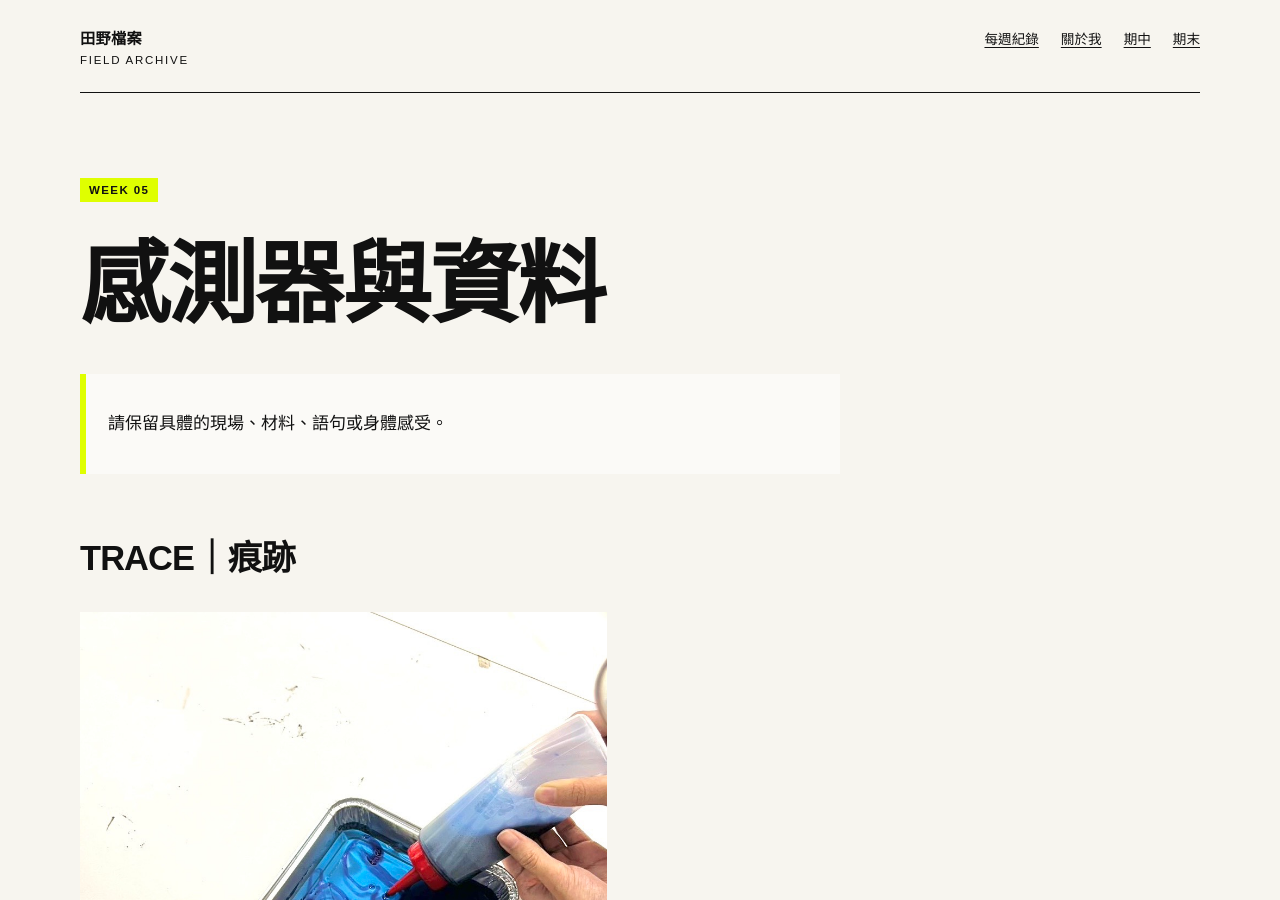
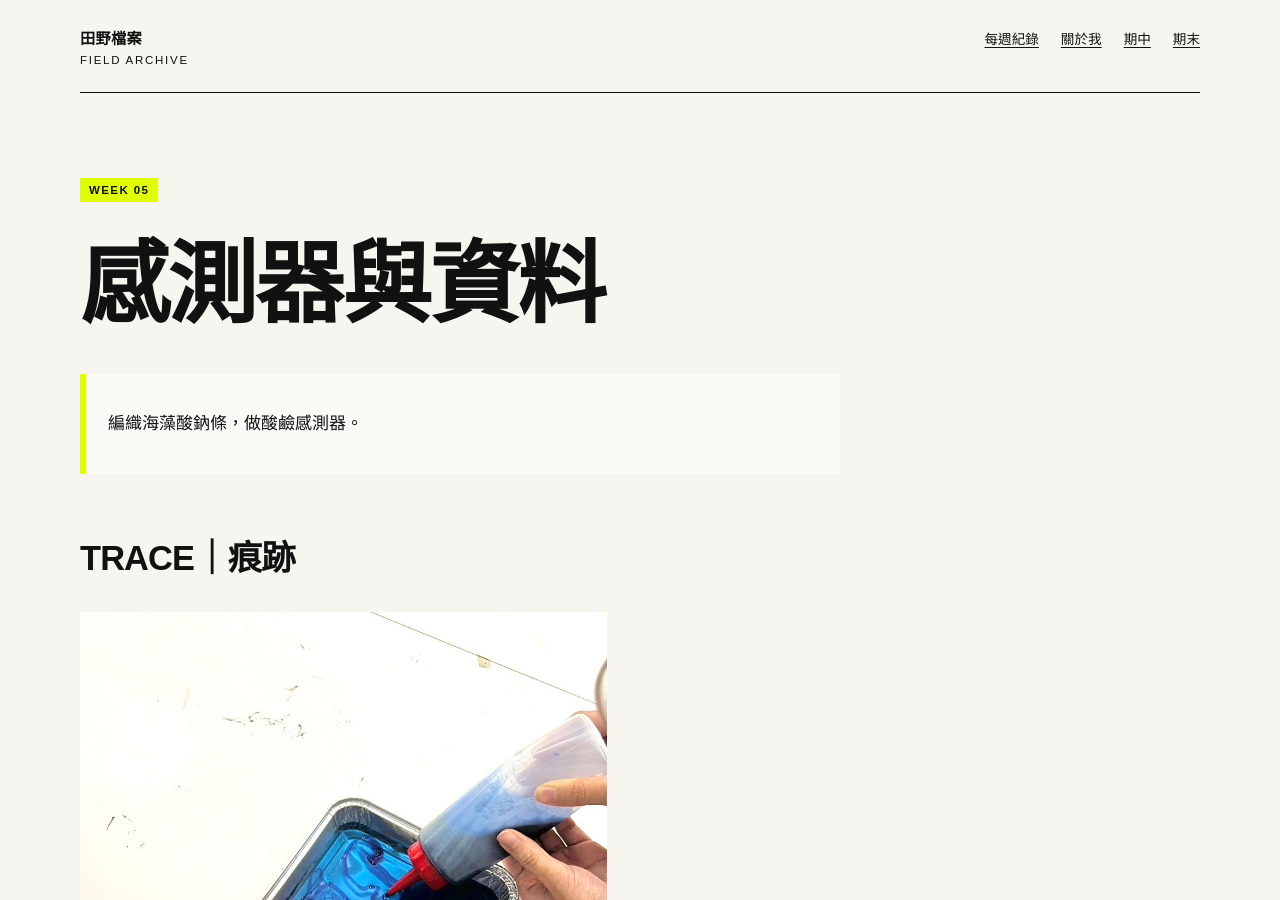
Before and after one commit to yo566566/fieldworkarchive, a Jekyll site: the page built from weeks/week-05.md, in a window 1280 px wide and 900 px high. Built offline with Jekyll 4.4.1, drawn with Linux system fonts in a browser that asks for light colours.

Commit message:
Update week-05.md

```diff
--- a/weeks/week-05.md
+++ b/weeks/week-05.md
@@ -7,7 +7,7 @@ permalink: /weeks/week-05/
 
 # 感測器與資料
 
-> 請保留具體的現場、材料、語句或身體感受。
+> 編織海藻酸鈉條，做酸鹼感測器。
 
 ## TRACE｜痕跡
 
```
